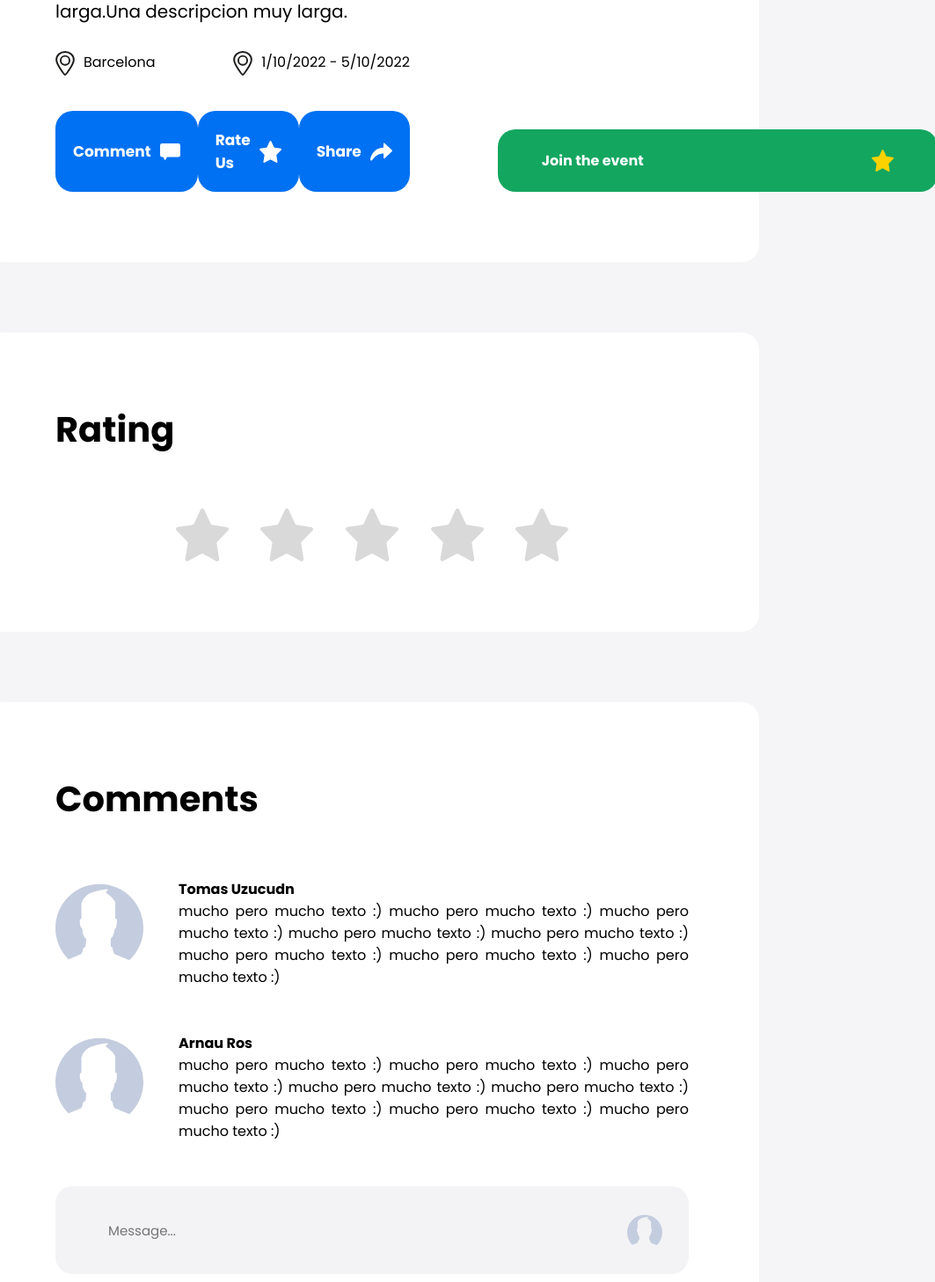
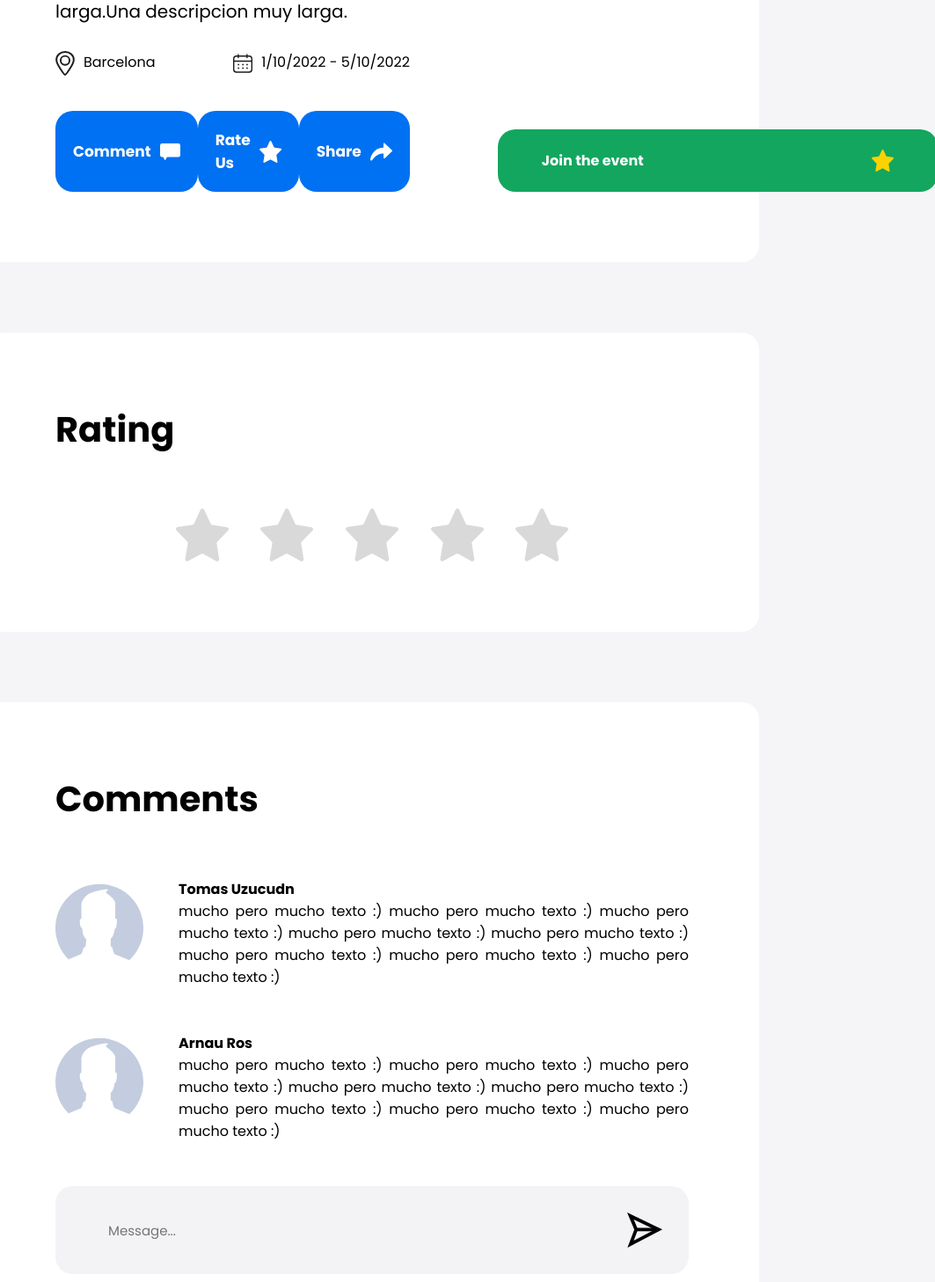
Before and after one commit to OkhaiBroh/PW1-G8, a Vue app: page /event-details in a window 1280 px wide. Shown: the part 639-2096 px from the top of the page at 88% size, without its empty margins (217-1280 px from the left). Built offline with nearby package versions, Linux system fonts and the light colour scheme.

Commit message:
Last icons imported

```diff
--- a/src/views/EventDetailsView.vue
+++ b/src/views/EventDetailsView.vue
@@ -16,7 +16,7 @@
                             <p>Barcelona</p>
                         </div>
                         <div class="date-info">
-                            <img class="ico-location" src="../assets/icons/ico_location.svg" alt="">
+                            <img class="ico-location" src="../assets/icons/ico_calendar.svg" alt="">
                             <p>1/10/2022 - 5/10/2022</p>
                         </div>
                     </div>
@@ -102,7 +102,7 @@
 
                 <div class="comment-bar">
                         <input class="comment-input" name="message-query" placeholder="Message..." type="text">
-                        <img class="send_button" src="../assets/icons/ico_profile_default.svg" >
+                        <img class="send_button" src="../assets/icons/ico_send_message.svg" >
 
                 </div>
             </div>
```
Also changed, not shown: src/assets/icons/ico_send_message.svg (added).
